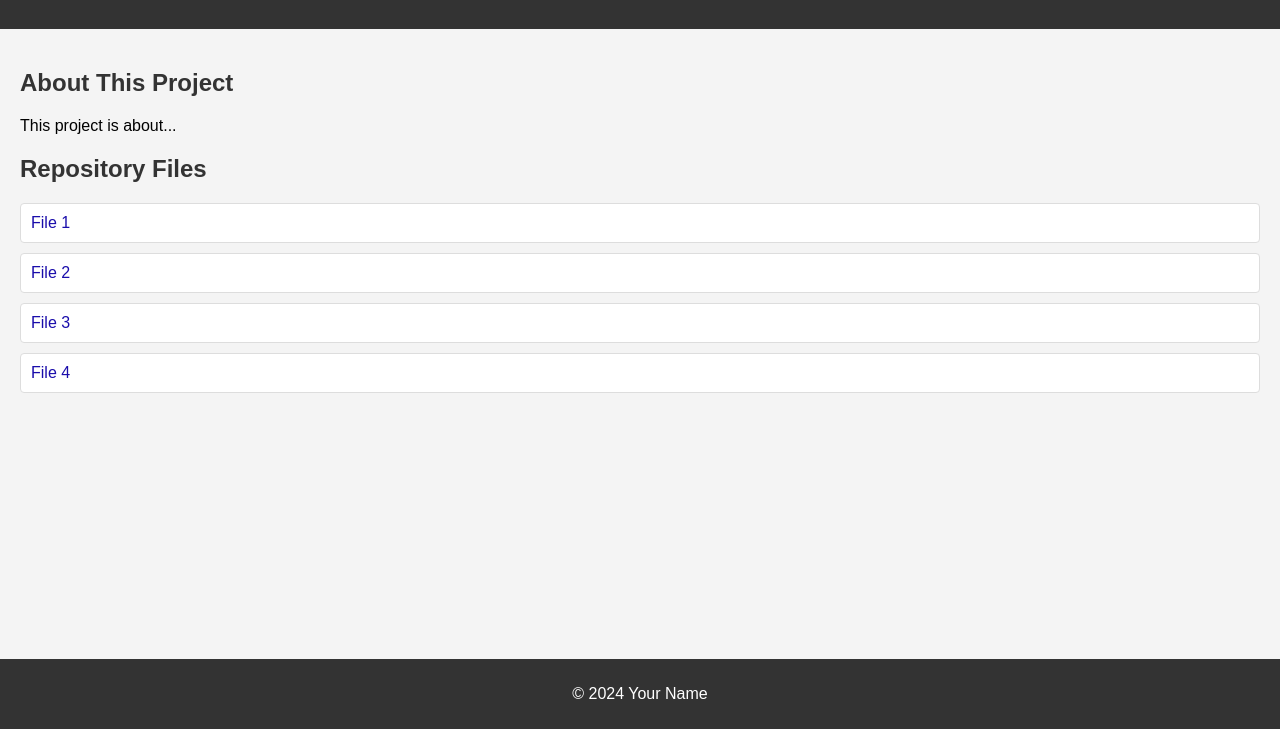
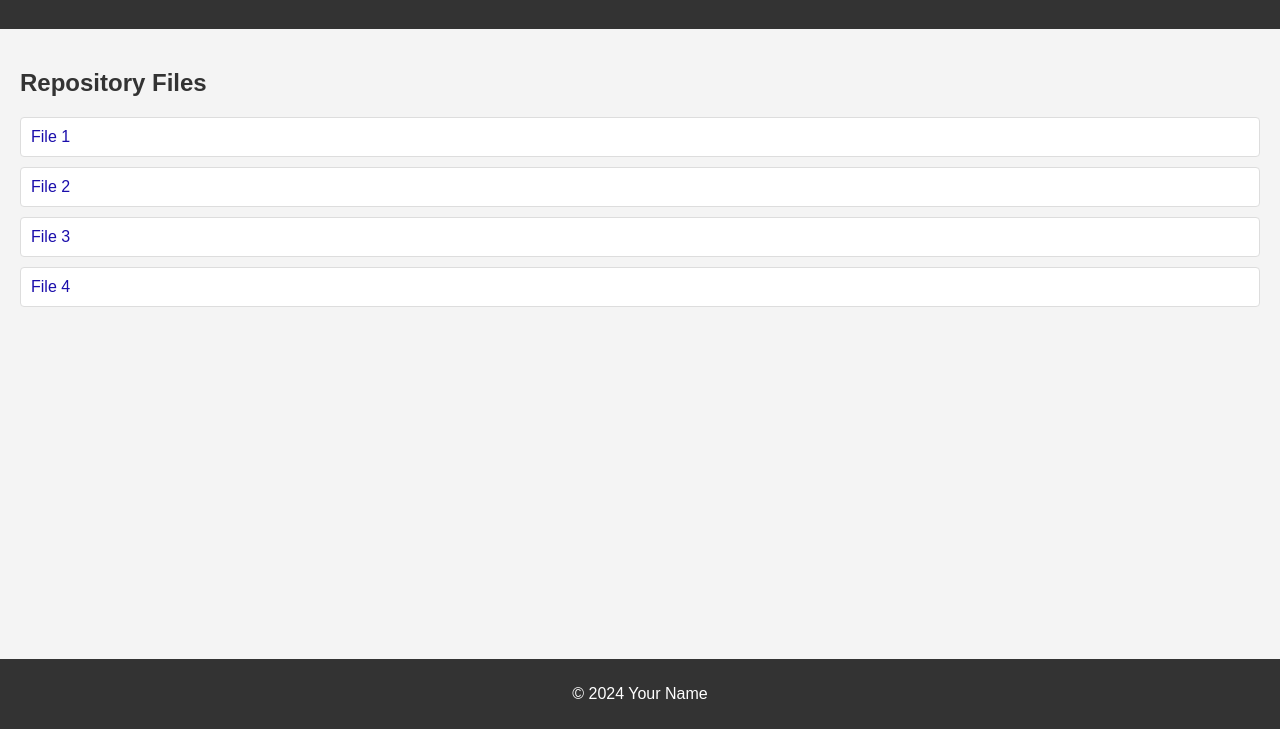
Before and after one commit to GingertideLabs/gingertidelabs.github.io, a plain HTML site: page index.html in a window 1280 px wide. Shown: the part 71-800 px from the top of the page. Drawn offline with Linux system fonts and the light colour scheme.

Commit message:
Update index.html

```diff
--- a/index.html
+++ b/index.html
@@ -51,12 +51,12 @@
 </head>
 <body>
     <header>
-        <h1>Welcome to My Project</h1>
+        <h1>Welcome to Gingertide Labs</h1>
     </header>
     <main>
         <section>
-            <h2>About This Project</h2>
-            <p>This project is about...</p> <!-- Projenizin kısa açıklamasını buraya yazın -->
+            <h2></h2>
+            <p></p> <!-- Projenizin kısa açıklamasını buraya yazın -->
         </section>
         <section>
             <h2>Repository Files</h2>
```
